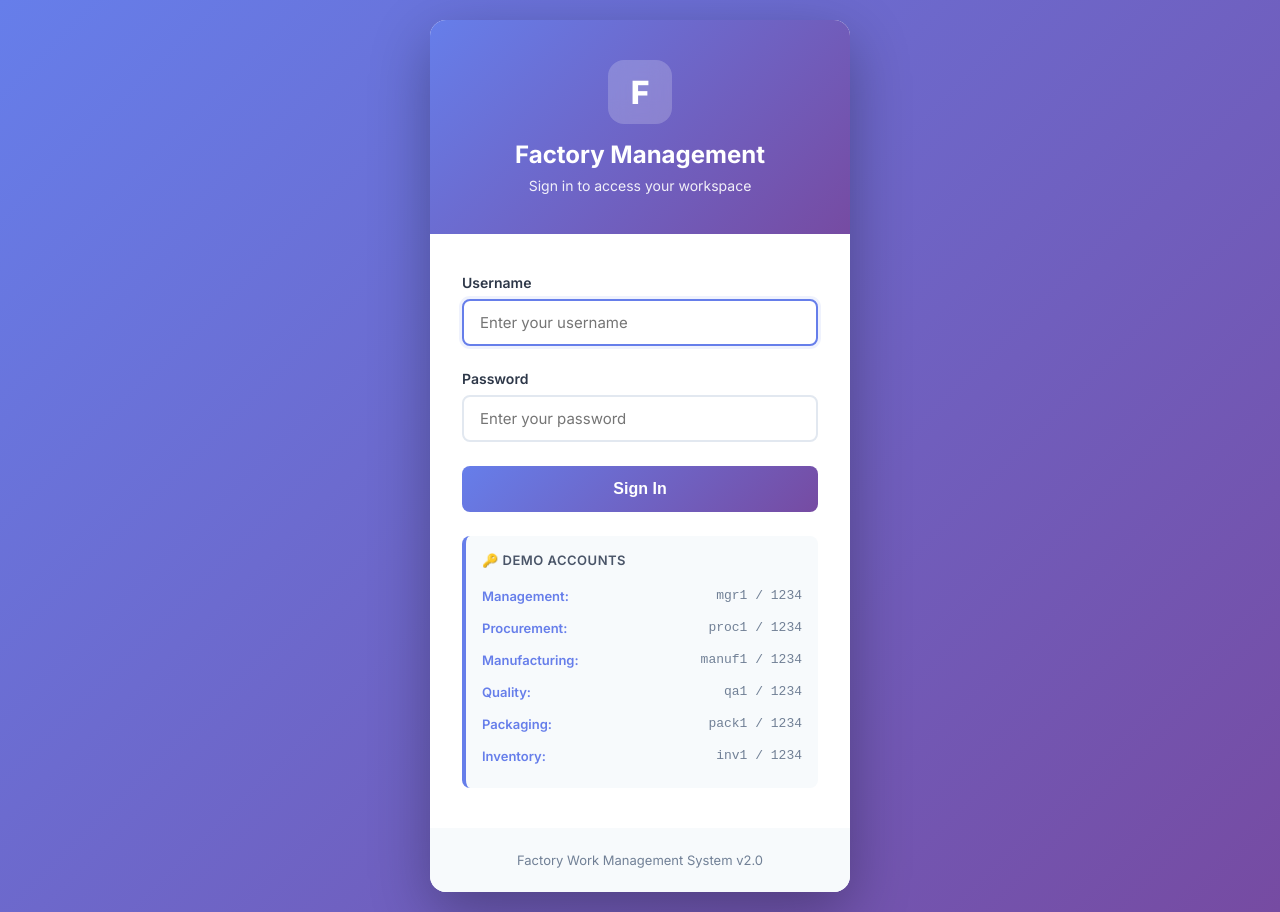
After one commit to 404PageFinder/factory-work-management, a FastAPI app: template templates/login.html in a window 1280 px wide. The commit adds this page. Run offline with FastAPI, Linux system fonts and the light colour scheme; the template is opened without the code that fills it, so the values that code supplies are empty; parts of the project's set-up code (start-up, migrations or seed data) failed here and were passed over.

Commit message:
Enabled login screen

```diff
--- a/main.py
+++ b/main.py
@@ -8,6 +8,8 @@ from fastapi import (
     Cookie,
     UploadFile,
     File,
+    HTTPException,
+    status,
 )
 from fastapi.responses import HTMLResponse, RedirectResponse
 from fastapi.staticfiles import StaticFiles
@@ -25,12 +27,14 @@ from sqlalchemy import (
     Float,
 )
 from sqlalchemy.orm import sessionmaker, declarative_base, Session, relationship
-from datetime import datetime
+from datetime import datetime, timedelta
 import enum
 from pydantic import BaseModel
 import csv
 import io
 from typing import Optional
+import hashlib
+import secrets
 
 # ------------------ DATABASE SETUP ------------------ #
 
@@ -243,6 +247,81 @@ app = FastAPI(title="Factory Work Management")
 
 app.mount("/static", StaticFiles(directory="static"), name="static")
 templates = Jinja2Templates(directory="templates")
+
+
+# ------------------ AUTHENTICATION ------------------ #
+
+# Store active sessions in memory (in production, use Redis or database)
+active_sessions = {}
+
+def hash_password(password: str) -> str:
+    """Hash password using SHA-256"""
+    return hashlib.sha256(password.encode()).hexdigest()
+
+def verify_password(plain_password: str, hashed_password: str) -> bool:
+    """Verify a password against its hash"""
+    return hash_password(plain_password) == hashed_password
+
+def create_session_token() -> str:
+    """Generate a secure random session token"""
+    return secrets.token_urlsafe(32)
+
+def get_current_user(
+    session_token: Optional[str] = Cookie(None, alias="session_token"),
+    db: Session = Depends(get_db)
+) -> Optional[User]:
+    """Get current logged-in user from session token"""
+    if not session_token or session_token not in active_sessions:
+        return None
+
+    user_id = active_sessions[session_token]
+    user = db.query(User).filter(User.id == user_id).first()
+    return user
+
+def require_auth(
+    session_token: Optional[str] = Cookie(None, alias="session_token"),
+    db: Session = Depends(get_db)
+) -> User:
+    """Require authentication - redirect to login if not authenticated"""
+    user = get_current_user(session_token, db)
+    if not user:
+        raise HTTPException(
+            status_code=status.HTTP_303_SEE_OTHER,
+            headers={"Location": "/login"}
+        )
+    return user
+
+def init_default_users(db: Session):
+    """Initialize default users if they don't exist"""
+    default_users = [
+        {"username": "mgr1", "password": "1234", "role": RoleEnum.management},
+        {"username": "proc1", "password": "1234", "role": RoleEnum.procurement},
+        {"username": "manuf1", "password": "1234", "role": RoleEnum.manufacturing},
+        {"username": "qa1", "password": "1234", "role": RoleEnum.qa},
+        {"username": "pack1", "password": "1234", "role": RoleEnum.packaging},
+        {"username": "inv1", "password": "1234", "role": RoleEnum.inventory},
+    ]
+
+    for user_data in default_users:
+        existing_user = db.query(User).filter(User.username == user_data["username"]).first()
+        if not existing_user:
+            new_user = User(
+                username=user_data["username"],
+                password=hash_password(user_data["password"]),
+                role=user_data["role"]
+            )
+            db.add(new_user)
+
+    db.commit()
+
+# Initialize default users on startup
+@app.on_event("startup")
+def startup_event():
+    db = SessionLocal()
+    try:
+        init_default_users(db)
+    finally:
+        db.close()
 
 
 # ------------------ ID GENERATION ------------------ #
@@ -468,12 +547,78 @@ def api_list_workorders(role: RoleEnum | None = None, db: Session = Depends(get_
     return orders
 
 
+# ------------------ AUTHENTICATION ROUTES ------------------ #
+
+@app.get("/login", response_class=HTMLResponse)
+def login_page(request: Request, error: str = None):
+    """Display login page"""
+    return templates.TemplateResponse("login.html", {
+        "request": request,
+        "error": error
+    })
+
+@app.post("/login")
+def login(
+    username: str = Form(...),
+    password: str = Form(...),
+    db: Session = Depends(get_db)
+):
+    """Process login"""
+    # Find user
+    user = db.query(User).filter(User.username == username).first()
+
+    if not user or not verify_password(password, user.password):
+        # Redirect back to login with error
+        return RedirectResponse(
+            url="/login?error=Invalid username or password",
+            status_code=303
+        )
+
+    # Create session
+    session_token = create_session_token()
+    active_sessions[session_token] = user.id
+
+    # Determine redirect URL based on role
+    if user.role == RoleEnum.management:
+        redirect_url = "/"  # Dashboard for management
+    else:
+        redirect_url = f"/role/{user.role.value}"  # Role-specific page
+
+    # Set cookie and redirect
+    response = RedirectResponse(url=redirect_url, status_code=303)
+    response.set_cookie(
+        key="session_token",
+        value=session_token,
+        httponly=True,
+        max_age=86400,  # 24 hours
+        samesite="lax"
+    )
+
+    return response
+
+@app.get("/logout")
+def logout(
+    session_token: Optional[str] = Cookie(None, alias="session_token")
+):
+    """Logout user"""
+    # Remove session
+    if session_token and session_token in active_sessions:
+        del active_sessions[session_token]
+
+    # Redirect to login
+    response = RedirectResponse(url="/login", status_code=303)
+    response.delete_cookie("session_token")
+
+    return response
+
+
 # ------------------ WEB PAGES ------------------ #
 
 @app.get("/", response_class=HTMLResponse)
 def dashboard(
     request: Request,
     status: str | None = Query(default=None),
+    current_user: User = Depends(require_auth),
     db: Session = Depends(get_db)
 ):
     total = db.query(WorkOrder).count()
@@ -688,6 +833,7 @@ VENDOR_COOKIE_MAX_AGE = 30 * 60
 @app.get("/vendors", response_class=HTMLResponse)
 def vendor_page(
     request: Request,
+    current_user: User = Depends(require_auth),
     vendor_auth: str | None = Cookie(default=None),
     db: Session = Depends(get_db),
 ):
@@ -755,7 +901,11 @@ def create_vendor(
 # -------- Recipes -------- #
 
 @app.get("/recipes", response_class=HTMLResponse)
-def recipe_list(request: Request, db: Session = Depends(get_db)):
+def recipe_list(
+    request: Request,
+    current_user: User = Depends(require_auth),
+    db: Session = Depends(get_db)
+):
     recipes = db.query(Recipe).order_by(Recipe.name).all()
     return templates.TemplateResponse("recipe_list.html", {
         "request": request,
@@ -1081,7 +1231,12 @@ def help_page(page: str, request: Request):
 # -------- Role Pages -------- #
 
 @app.get("/role/{role}", response_class=HTMLResponse)
-def role_view(role: RoleEnum, request: Request, db: Session = Depends(get_db)):
+def role_view(
+    role: RoleEnum,
+    request: Request,
+    current_user: User = Depends(require_auth),
+    db: Session = Depends(get_db)
+):
     orders = (
         db.query(WorkOrder)
         .filter(WorkOrder.assigned_role == role)
--- a/templates/base.html
+++ b/templates/base.html
@@ -28,6 +28,9 @@
         <a href="/recipes" class="nav-item">Recipe Bank</a>
         <a href="/vendors" class="nav-item nav-item-cta">Manage Vendors</a>
         <a href="#" class="nav-item nav-item-help" onclick="openHelp(); return false;">❓ Help</a>
+        <a href="/logout" class="nav-item" style="background: rgba(239, 68, 68, 0.1); color: #ef4444; border-radius: 6px; padding: 8px 16px;">
+            🚪 Logout
+        </a>
     </nav>
 </header>
 
--- /dev/null
+++ b/templates/login.html
@@ -0,0 +1,275 @@
+<!DOCTYPE html>
+<html lang="en">
+<head>
+    <meta charset="UTF-8">
+    <title>Login - Factory Management</title>
+    <meta name="viewport" content="width=device-width, initial-scale=1">
+    <link rel="preconnect" href="https://fonts.googleapis.com">
+    <link rel="preconnect" href="https://fonts.gstatic.com" crossorigin>
+    <link href="https://fonts.googleapis.com/css2?family=Inter:wght@400;500;600;700;800;900&display=swap" rel="stylesheet">
+    <style>
+        * {
+            margin: 0;
+            padding: 0;
+            box-sizing: border-box;
+        }
+
+        body {
+            font-family: 'Inter', -apple-system, BlinkMacSystemFont, 'Segoe UI', Roboto, sans-serif;
+            background: linear-gradient(135deg, #667eea 0%, #764ba2 100%);
+            min-height: 100vh;
+            display: flex;
+            align-items: center;
+            justify-content: center;
+            padding: 20px;
+        }
+
+        .login-container {
+            background: white;
+            border-radius: 16px;
+            box-shadow: 0 20px 60px rgba(0, 0, 0, 0.3);
+            width: 100%;
+            max-width: 420px;
+            overflow: hidden;
+        }
+
+        .login-header {
+            background: linear-gradient(135deg, #667eea 0%, #764ba2 100%);
+            padding: 40px 32px;
+            text-align: center;
+            color: white;
+        }
+
+        .login-header .brand-mark {
+            width: 64px;
+            height: 64px;
+            background: rgba(255, 255, 255, 0.2);
+            border-radius: 16px;
+            display: flex;
+            align-items: center;
+            justify-content: center;
+            font-size: 32px;
+            font-weight: 800;
+            margin: 0 auto 16px;
+            backdrop-filter: blur(10px);
+        }
+
+        .login-header h1 {
+            font-size: 24px;
+            font-weight: 700;
+            margin-bottom: 8px;
+        }
+
+        .login-header p {
+            font-size: 14px;
+            opacity: 0.9;
+        }
+
+        .login-form {
+            padding: 40px 32px;
+        }
+
+        .form-group {
+            margin-bottom: 24px;
+        }
+
+        .form-group label {
+            display: block;
+            font-weight: 600;
+            margin-bottom: 8px;
+            color: #2d3748;
+            font-size: 14px;
+        }
+
+        .form-group input {
+            width: 100%;
+            padding: 12px 16px;
+            border: 2px solid #e2e8f0;
+            border-radius: 8px;
+            font-size: 15px;
+            font-family: 'Inter', sans-serif;
+            transition: all 0.2s;
+        }
+
+        .form-group input:focus {
+            outline: none;
+            border-color: #667eea;
+            box-shadow: 0 0 0 3px rgba(102, 126, 234, 0.1);
+        }
+
+        .error-message {
+            background: #fee2e2;
+            color: #991b1b;
+            padding: 12px 16px;
+            border-radius: 8px;
+            margin-bottom: 20px;
+            font-size: 14px;
+            display: flex;
+            align-items: center;
+            gap: 8px;
+        }
+
+        .btn {
+            width: 100%;
+            padding: 14px;
+            background: linear-gradient(135deg, #667eea 0%, #764ba2 100%);
+            color: white;
+            border: none;
+            border-radius: 8px;
+            font-size: 16px;
+            font-weight: 600;
+            cursor: pointer;
+            transition: transform 0.2s, box-shadow 0.2s;
+        }
+
+        .btn:hover {
+            transform: translateY(-2px);
+            box-shadow: 0 8px 20px rgba(102, 126, 234, 0.4);
+        }
+
+        .btn:active {
+            transform: translateY(0);
+        }
+
+        .login-footer {
+            padding: 24px 32px;
+            background: #f7fafc;
+            text-align: center;
+            color: #718096;
+            font-size: 13px;
+        }
+
+        .demo-users {
+            margin-top: 24px;
+            padding: 16px;
+            background: #f7fafc;
+            border-radius: 8px;
+            border-left: 4px solid #667eea;
+        }
+
+        .demo-users h3 {
+            font-size: 13px;
+            font-weight: 600;
+            color: #4a5568;
+            margin-bottom: 12px;
+            text-transform: uppercase;
+            letter-spacing: 0.5px;
+        }
+
+        .demo-user {
+            display: flex;
+            justify-content: space-between;
+            padding: 8px 0;
+            font-size: 13px;
+            color: #4a5568;
+        }
+
+        .demo-user .role {
+            font-weight: 600;
+            color: #667eea;
+        }
+
+        .demo-user .credentials {
+            font-family: 'Courier New', monospace;
+            color: #718096;
+        }
+
+        @media (max-width: 480px) {
+            .login-container {
+                border-radius: 12px;
+            }
+
+            .login-header {
+                padding: 32px 24px;
+            }
+
+            .login-form {
+                padding: 32px 24px;
+            }
+
+            .login-footer {
+                padding: 20px 24px;
+            }
+        }
+    </style>
+</head>
+<body>
+    <div class="login-container">
+        <div class="login-header">
+            <div class="brand-mark">F</div>
+            <h1>Factory Management</h1>
+            <p>Sign in to access your workspace</p>
+        </div>
+
+        <div class="login-form">
+            {% if error %}
+            <div class="error-message">
+                <span>⚠️</span>
+                <span>{{ error }}</span>
+            </div>
+            {% endif %}
+
+            <form action="/login" method="post">
+                <div class="form-group">
+                    <label for="username">Username</label>
+                    <input
+                        type="text"
+                        id="username"
+                        name="username"
+                        placeholder="Enter your username"
+                        required
+                        autofocus
+                    >
+                </div>
+
+                <div class="form-group">
+                    <label for="password">Password</label>
+                    <input
+                        type="password"
+                        id="password"
+                        name="password"
+                        placeholder="Enter your password"
+                        required
+                    >
+                </div>
+
+                <button type="submit" class="btn">
+                    Sign In
+                </button>
+            </form>
+
+            <div class="demo-users">
+                <h3>🔑 Demo Accounts</h3>
+                <div class="demo-user">
+                    <span class="role">Management:</span>
+                    <span class="credentials">mgr1 / 1234</span>
+                </div>
+                <div class="demo-user">
+                    <span class="role">Procurement:</span>
+                    <span class="credentials">proc1 / 1234</span>
+                </div>
+                <div class="demo-user">
+                    <span class="role">Manufacturing:</span>
+                    <span class="credentials">manuf1 / 1234</span>
+                </div>
+                <div class="demo-user">
+                    <span class="role">Quality:</span>
+                    <span class="credentials">qa1 / 1234</span>
+                </div>
+                <div class="demo-user">
+                    <span class="role">Packaging:</span>
+                    <span class="credentials">pack1 / 1234</span>
+                </div>
+                <div class="demo-user">
+                    <span class="role">Inventory:</span>
+                    <span class="credentials">inv1 / 1234</span>
+                </div>
+            </div>
+        </div>
+
+        <div class="login-footer">
+            Factory Work Management System v2.0
+        </div>
+    </div>
+</body>
+</html>
```
